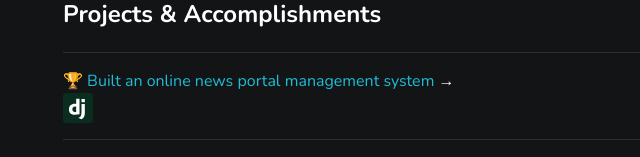
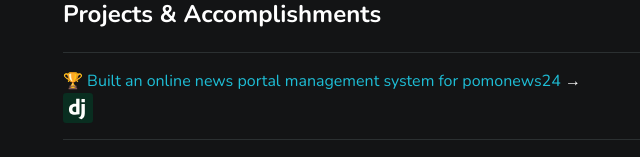
Before and after one commit to patoski716/my-website, a Next.js app: page / in a window 1280 px wide. Shown: the part 1121-1278 px from the top of the page, without its empty margins (243-883 px from the left). Built offline with nearby package versions, Linux system fonts and the light colour scheme.

Commit message:
ready to deploy

```diff
--- a/pages/index.js
+++ b/pages/index.js
@@ -62,7 +62,7 @@ export default function Home() {
     <section className={styles.section}>
       <h2>Projects & Accomplishments</h2>
       <div className={styles.cardProject}>
-          <a href="https://pomonews24.com"><span>🏆 </span>Built an online news portal management system</a> &#8594;
+          <a href="https://pomonews24.com"><span>🏆 </span>Built an online news portal management system for pomonews24</a> &#8594;
 
           <div id={styles.technology}>
 
```
